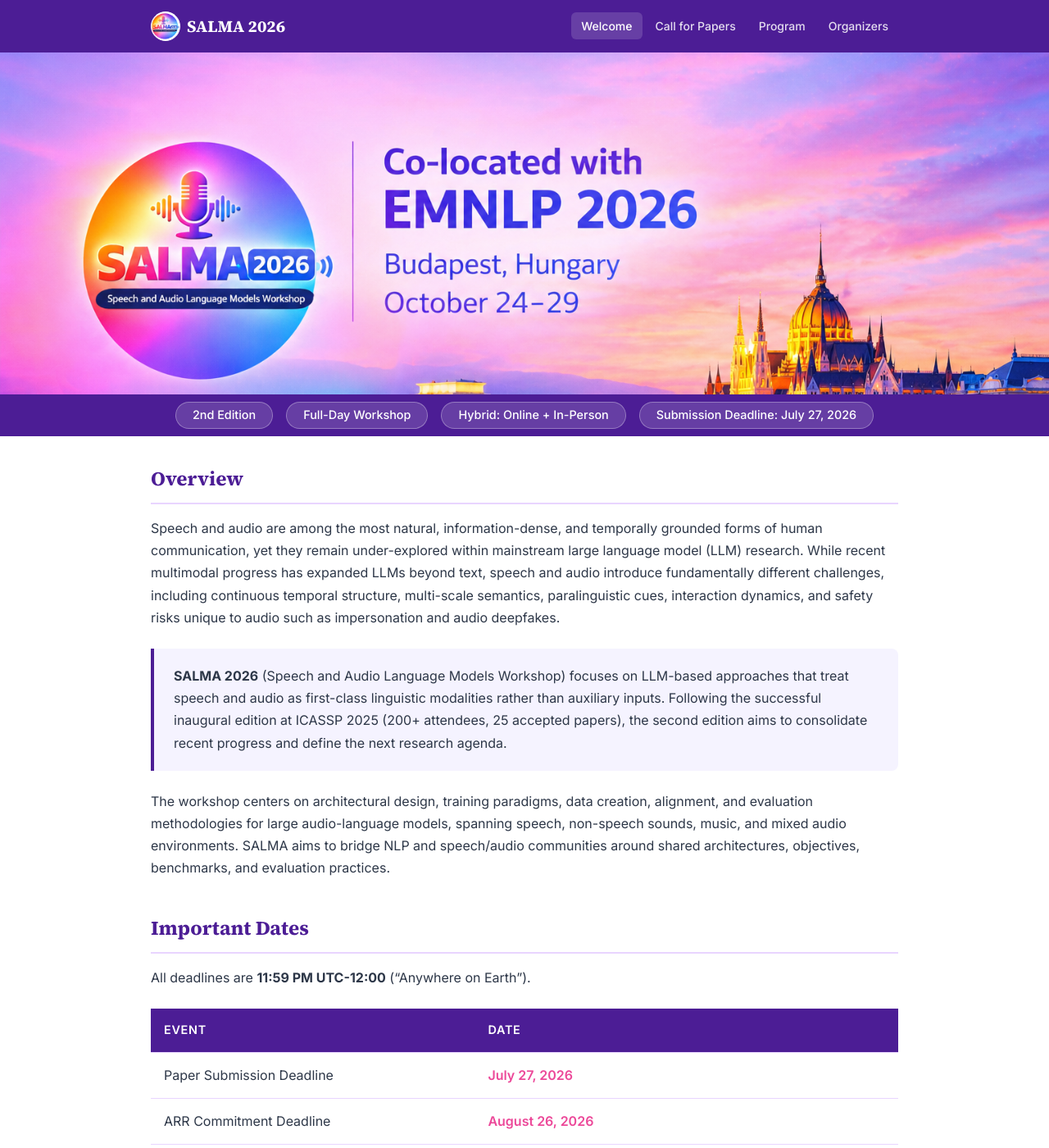
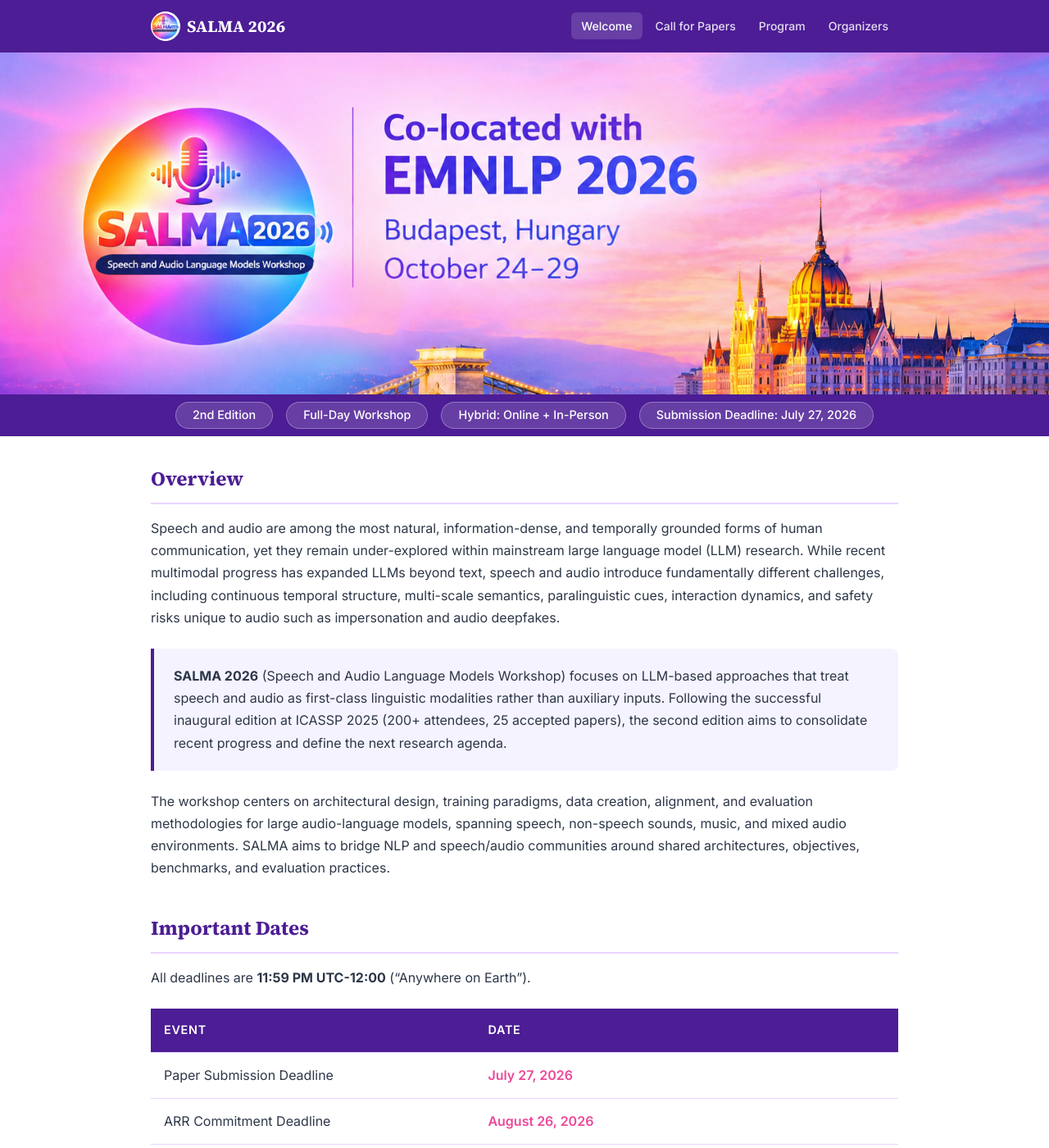
Before and after one commit to salma-workshop/salma-2026, a Jekyll site: the page built from index.md, in a window 1280 px wide and 1400 px high. Shown: the whole window at 82% size. Built offline with Jekyll 4.4.1, drawn with Linux system fonts in a browser that asks for light colours.

Commit message:
Crop more top from banner, show more skyline

```diff
--- a/assets/css/style.css
+++ b/assets/css/style.css
@@ -116,7 +116,7 @@ body {
 
 /* Hero */
 .hero {
-  background: #af7ebb;
+  background: #9a73ad;
   color: #fff;
   text-align: center;
   margin: 0;
@@ -128,7 +128,7 @@ body {
   width: 100%;
   line-height: 0;
   font-size: 0;
-  background: #af7ebb;
+  background: #9a73ad;
   margin: 0;
   padding: 0;
   overflow: hidden;
```
Also changed, not shown: assets/images/banner.png.
